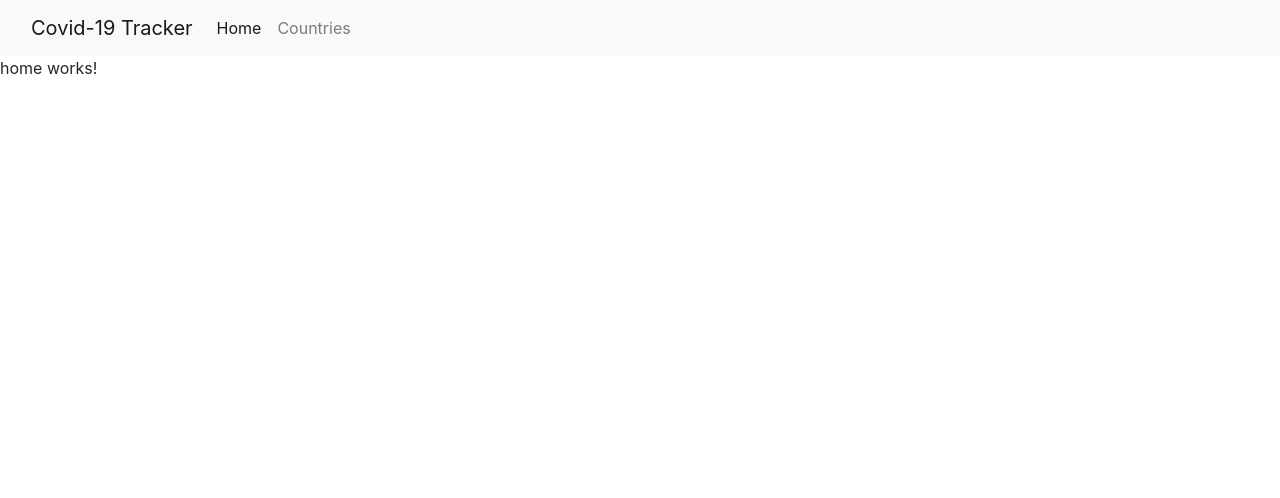
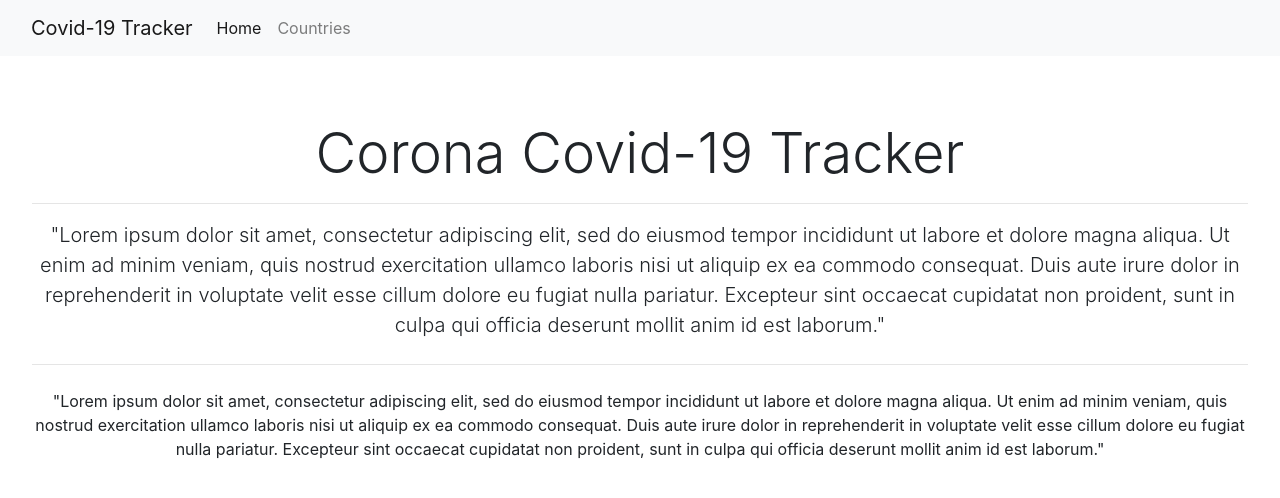
Before and after one commit to lasithadilshan/covid19-tracker, an Angular app: page / in a window 1280 px wide. Shown: the top 498 px of the page. Built offline with nearby package versions, Linux system fonts and the light colour scheme.

Commit message:
countries.component.html   &   home.component.html

```diff
--- a/src/app/components/countries/countries.component.html
+++ b/src/app/components/countries/countries.component.html
@@ -1 +1,7 @@
-<p>countries works!</p>
+<div class="jumbotron bg-white text-center">
+  <h1 class="display-4">Corona Covid-19 Tracker Country Wice</h1>
+  <hr>
+  <p class="lead">"Lorem ipsum dolor sit amet, consectetur adipiscing elit, sed do eiusmod tempor incididunt ut labore et dolore magna aliqua. Ut enim ad minim veniam, quis nostrud exercitation ullamco laboris nisi ut aliquip ex ea commodo consequat. Duis aute irure dolor in reprehenderit in voluptate velit esse cillum dolore eu fugiat nulla pariatur. Excepteur sint occaecat cupidatat non proident, sunt in culpa qui officia deserunt mollit anim id est laborum."</p>
+  <hr class="my-4">
+  <p>"Lorem ipsum dolor sit amet, consectetur adipiscing elit, sed do eiusmod tempor incididunt ut labore et dolore magna aliqua. Ut enim ad minim veniam, quis nostrud exercitation ullamco laboris nisi ut aliquip ex ea commodo consequat. Duis aute irure dolor in reprehenderit in voluptate velit esse cillum dolore eu fugiat nulla pariatur. Excepteur sint occaecat cupidatat non proident, sunt in culpa qui officia deserunt mollit anim id est laborum."</p>
+</div>
--- a/src/app/components/home/home.component.html
+++ b/src/app/components/home/home.component.html
@@ -1 +1,7 @@
-<p>home works!</p>
+<div class="jumbotron bg-white text-center">
+  <h1 class="display-4">Corona Covid-19 Tracker</h1>
+  <hr>
+  <p class="lead">"Lorem ipsum dolor sit amet, consectetur adipiscing elit, sed do eiusmod tempor incididunt ut labore et dolore magna aliqua. Ut enim ad minim veniam, quis nostrud exercitation ullamco laboris nisi ut aliquip ex ea commodo consequat. Duis aute irure dolor in reprehenderit in voluptate velit esse cillum dolore eu fugiat nulla pariatur. Excepteur sint occaecat cupidatat non proident, sunt in culpa qui officia deserunt mollit anim id est laborum."</p>
+  <hr class="my-4">
+  <p>"Lorem ipsum dolor sit amet, consectetur adipiscing elit, sed do eiusmod tempor incididunt ut labore et dolore magna aliqua. Ut enim ad minim veniam, quis nostrud exercitation ullamco laboris nisi ut aliquip ex ea commodo consequat. Duis aute irure dolor in reprehenderit in voluptate velit esse cillum dolore eu fugiat nulla pariatur. Excepteur sint occaecat cupidatat non proident, sunt in culpa qui officia deserunt mollit anim id est laborum."</p>
+</div>
```
